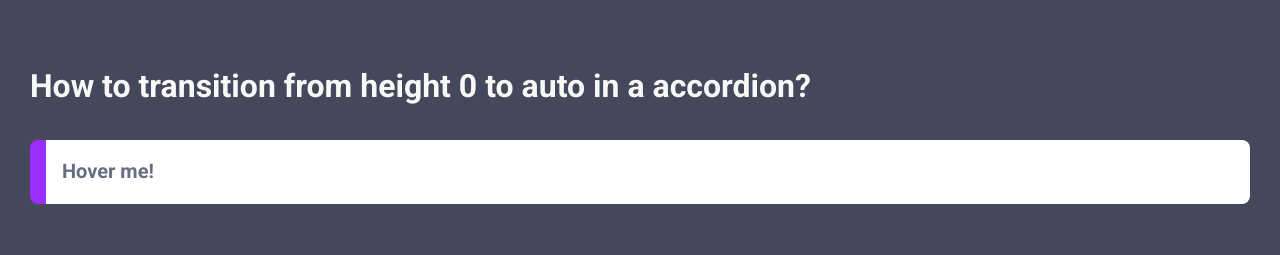
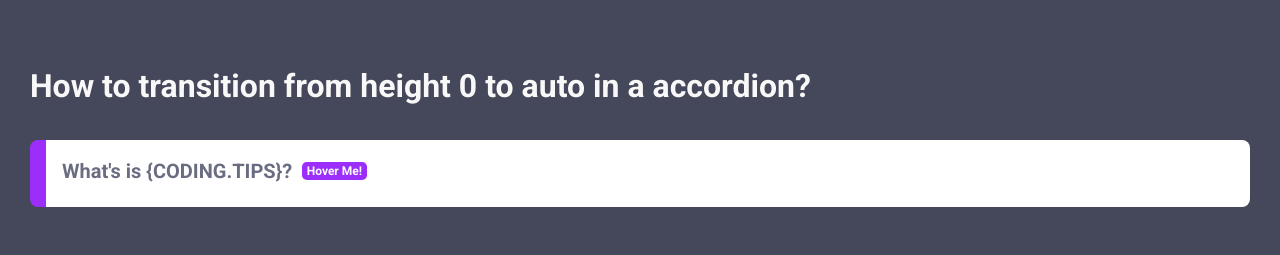
Before and after one commit to heymmusttech/coding-tips, a plain HTML site: page index.html in a window 1280 px wide. Drawn offline with Linux system fonts and the light colour scheme.

Commit message:
add transition from height 0 to auto in a accordion with grid

```diff
--- a/index.html
+++ b/index.html
@@ -17,8 +17,8 @@
       <h3>How to transition from height 0 to auto in a accordion?</h3>
 
       <!-- MAIN TIPS | Custom-Styled Checkbok Input -->
-      <div class="regular-accordion">
-        <div class="title">Hover me!</div>
+      <div class="custom-accordion w-grid">
+        <div class="title">What's is {CODING.TIPS}? <span>hover me!</span></div>
         <div class="body">
           <div>
             <p>
--- a/styles.css
+++ b/styles.css
@@ -1,5 +1,5 @@
 /* Animated Hieght Accordion w/ grid */
-.grid-accordion {
+.custom-accordion {
   --accordion-color: #6a6c81;
   --accordion-border-color: #9b2efa;
   --accordion-bg-color: #fff;
@@ -9,15 +9,32 @@
   color: var(--accordion-color);
   border-radius: 8px;
   overflow: hidden;
+  cursor: pointer;
 
   .title {
     font-weight: 700;
     font-size: 1.25rem;
     padding: 1rem;
+    > span {
+      background-color: var(--accordion-border-color);
+      color: var(--accordion-bg-color);
+      font-size: 9pt;
+      text-transform: capitalize;
+      font-weight: 600;
+      padding: 0.2em 0.4em;
+      border-radius: 0.4em;
+      margin-left: 0.4em;
+      position: relative;
+      top: -3px;
+    }
   }
 
   .body {
     padding-inline: 1rem;
+  }
+
+  &.w-grid {
+    .body {
       display: grid;
       grid-template-rows: 0fr;
       transition: 250ms grid-template-rows ease;
@@ -35,27 +52,9 @@
     }
   }
 
-/* Regular Accordion w/ height */
-.regular-accordion {
-  --accordion-color: #6a6c81;
-  --accordion-border-color: #9b2efa;
-  --accordion-bg-color: #fff;
-
-  border-left: 16px solid var(--accordion-border-color);
-  background-color: var(--accordion-bg-color);
-  color: var(--accordion-color);
-  border-radius: 8px;
-  overflow: hidden;
-
-  .title {
-    font-weight: 700;
-    font-size: 1.25rem;
-    padding: 1rem;
-  }
-
+  &.w-heigth {
     .body {
       height: 0;
-    padding-inline: 1rem;
       transition: 500ms height ease;
       overflow: hidden;
       > div {
@@ -66,6 +65,7 @@
     &:hover .body {
       height: auto;
       overflow: visible;
+    }
   }
 }
 
```
Lines whose indentation alone changed are shown as unchanged.
